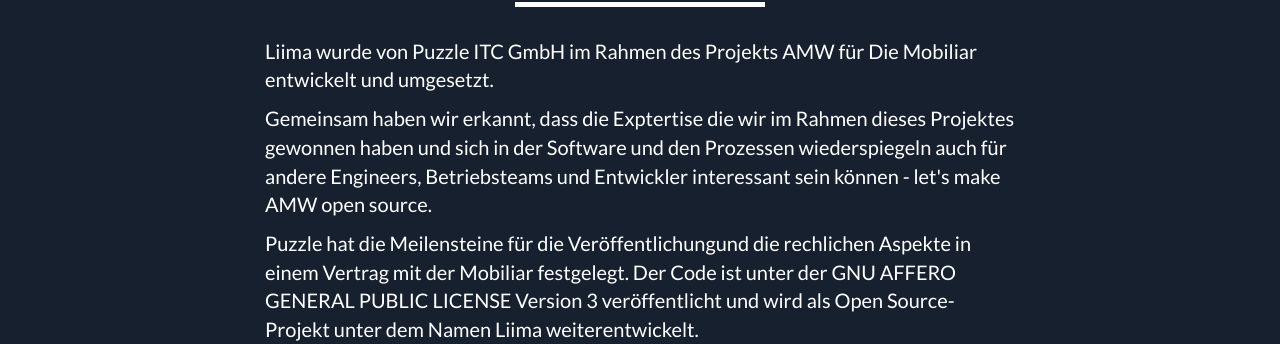
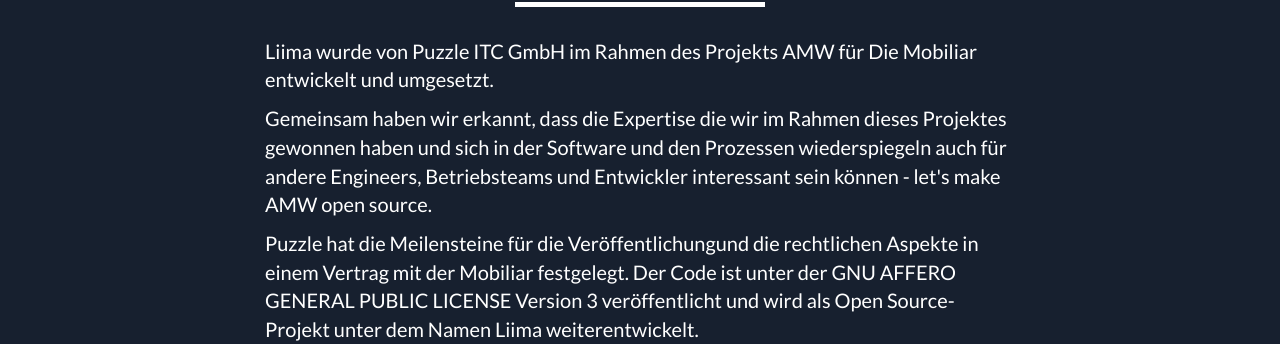
Before and after one commit to liimaorg/website, a Jekyll site: the page built from index.html, in a window 1280 px wide and 900 px high, scrolled down 3150 px. Shown: the part 154-498 px from the top of the window. Built offline with Jekyll 4.4.1, drawn with Linux system fonts in a browser that asks for light colours; nearby versions of some CDN libraries.

Commit message:
fixed typos

```diff
--- a/_includes/thanks.html
+++ b/_includes/thanks.html
@@ -11,10 +11,10 @@
                 <div class="thanks-text">
                     <p>Liima wurde von Puzzle ITC GmbH im Rahmen des Projekts AMW für Die Mobiliar entwickelt und umgesetzt.</p>
 
-                    <p>Gemeinsam haben wir erkannt, dass die Exptertise die wir im Rahmen dieses Projektes gewonnen haben und sich in der Software und den Prozessen
+                    <p>Gemeinsam haben wir erkannt, dass die Expertise die wir im Rahmen dieses Projektes gewonnen haben und sich in der Software und den Prozessen
                         wiederspiegeln auch für andere Engineers, Betriebsteams und Entwickler interessant sein können -
                         let's make AMW open source.</p>
-                    <p>Puzzle hat  die Meilensteine für die Veröffentlichungund die rechlichen Aspekte in einem Vertrag  mit der Mobiliar festgelegt. Der Code ist unter der GNU AFFERO GENERAL PUBLIC LICENSE Version 3  veröffentlicht und wird als Open Source-Projekt unter dem Namen Liima weiterentwickelt.</p>
+                    <p>Puzzle hat  die Meilensteine für die Veröffentlichungund die rechtlichen Aspekte in einem Vertrag  mit der Mobiliar festgelegt. Der Code ist unter der GNU AFFERO GENERAL PUBLIC LICENSE Version 3  veröffentlicht und wird als Open Source-Projekt unter dem Namen Liima weiterentwickelt.</p>
 
                 </div>
                 <div class="thanks-text">
```
